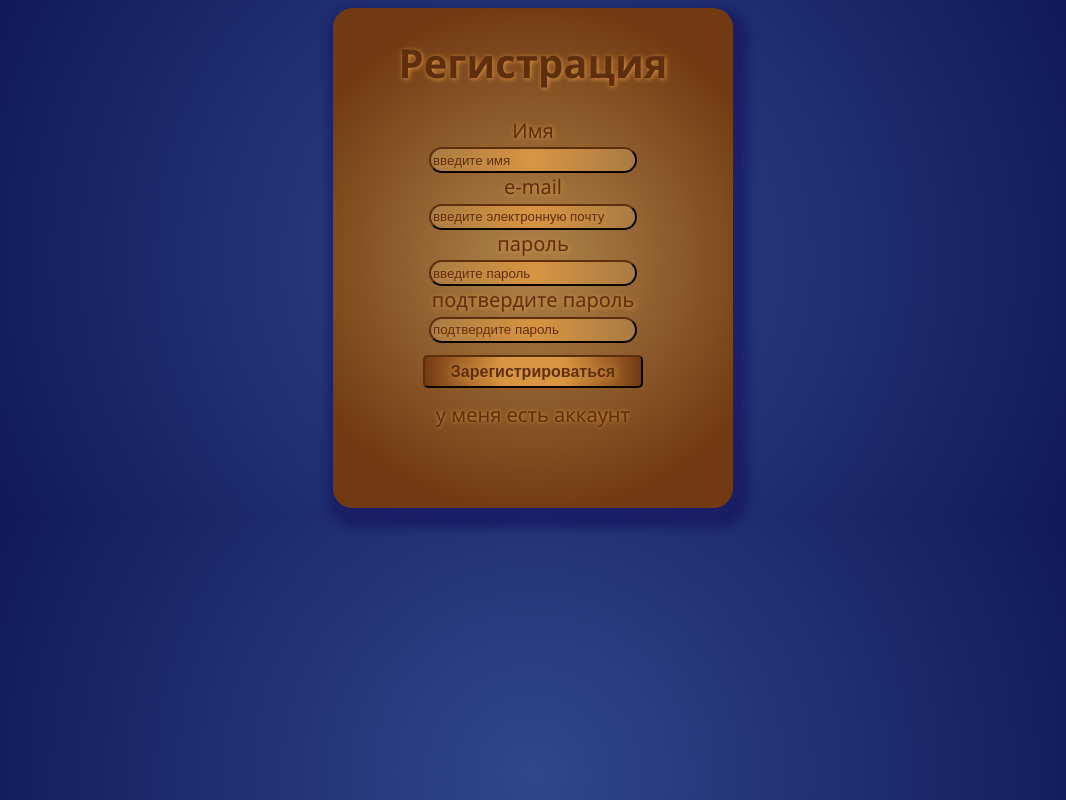
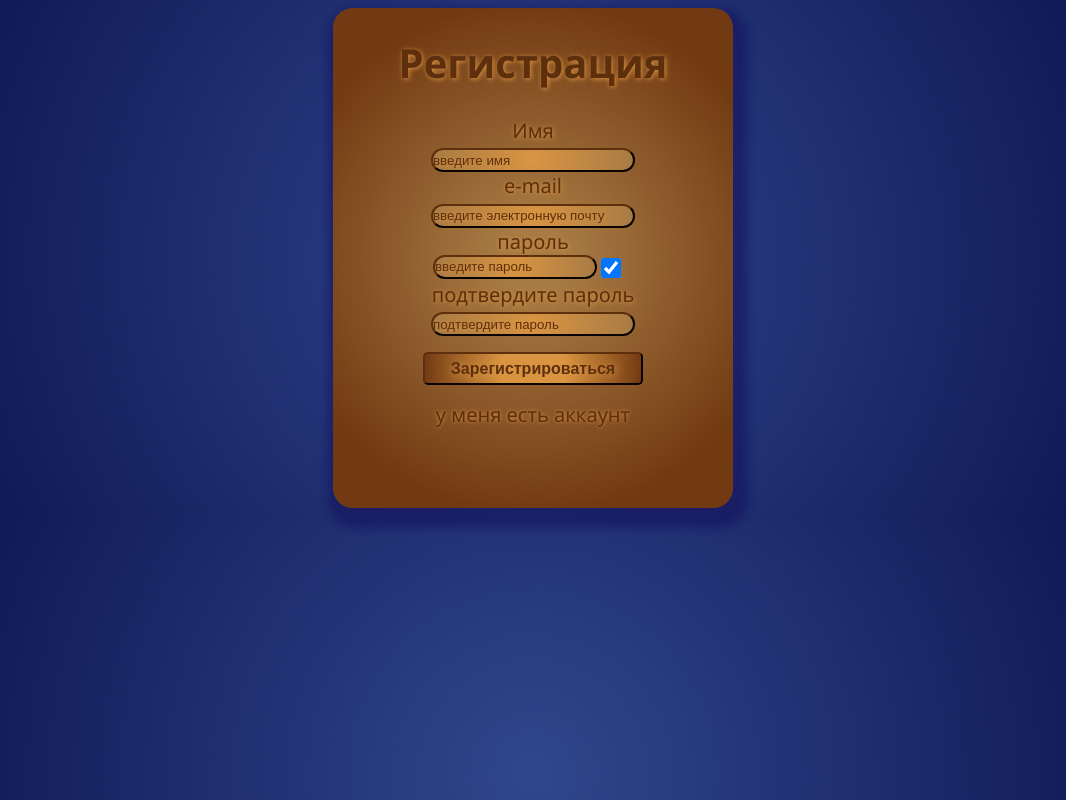
Before and after one commit to TereschenkoPavel/react-lab7, a React (Create React App) app: page /sign-up in a window 1280 px wide. Shown: the whole page, without its empty margins (107-1173 px from the left). Built offline with nearby package versions, Linux system fonts and the light colour scheme.

Commit message:
password hode checkbox added

```diff
--- a/src/css/index.css
+++ b/src/css/index.css
@@ -35,7 +35,22 @@ body .signup form label .error, body .signin form label .error, body .resetPassw
   font-size: 12pt;
   margin: 0;
 }
+body .signup form label div, body .signin form label div, body .resetPassword form label div {
+  display: flex;
+  flex-direction: row;
+  justify-self: center;
+  width: 200px;
+}
+body .signup form label div input, body .signin form label div input, body .resetPassword form label div input {
+  width: 80%;
+  display: inline-block;
+}
+body .signup form label div .hideCheck, body .signup form label div input:checked, body .signin form label div .hideCheck, body .signin form label div input:checked, body .resetPassword form label div .hideCheck, body .resetPassword form label div input:checked {
+  display: inline-block;
+  width: 20px;
+}
 body .signup form label input, body .signin form label input, body .resetPassword form label input {
+  padding: 0;
   font-weight: normal;
   width: 50%;
   height: 15pt;
--- a/src/css/index.scss
+++ b/src/css/index.scss
@@ -33,7 +33,22 @@ font-family:'Segoe UI', Tahoma, Verdana, sans-serif;
                     font-size: 12pt;
                     margin: 0;
                 }
+                div{
+                    display: flex;
+                    flex-direction: row;
+                    justify-self: center;
+                    width: 200px;
+                    input{
+                        width: 80%;
+                        display: inline-block;
+                    }
+                    .hideCheck, input:checked{
+                        display: inline-block;
+                        width: 20px;
+                    }
+                }
                 input{
+                    padding: 0;
                     font-weight:normal;
                     width: 50%;
                     height: 15pt;
--- a/src/routes/signin.tsx
+++ b/src/routes/signin.tsx
@@ -7,6 +7,8 @@ export default function Signin(){
 
   const [email,setEmail]:[string,React.Dispatch<React.SetStateAction<string>>] = useState("");
   const [password,setPassword]:[string,React.Dispatch<React.SetStateAction<string>>] = useState("");
+
+  const [hidePass, setHidePass]:[boolean,React.Dispatch<React.SetStateAction<boolean>>] = useState(true);
 
   const [emailError,setEmailError]:[string,React.Dispatch<React.SetStateAction<string>>] = useState("");
   const [passwordError,setPasswordError]:[string,React.Dispatch<React.SetStateAction<string>>] = useState("");
@@ -69,7 +71,10 @@ export default function Signin(){
         </label>
         <label>
           пароль <br />
-          <input type="password" class={passwordError !='' ? 'invalid' : ''} name="password" value ={password} onChange = {handleInput} placeholder="введите пароль" onBlur = {passwordValidate}/>
+          <div>
+          <input type={hidePass?"password":"text"} class={passwordError !='' ? 'invalid' : ''} name="password" value ={password} onChange = {handleInput} placeholder="введите пароль" onBlur = {passwordValidate}/>
+          <input type="checkbox" class="hideCheck"  checked={hidePass} onChange={() => {setHidePass(!hidePass)}}/>
+          </div>
           <div class = "error" visible = {passwordError !=''} >{passwordError}</div>
         </label>
         <button type="submit">Войти</button>
--- a/src/routes/signup.tsx
+++ b/src/routes/signup.tsx
@@ -9,13 +9,16 @@ export default function Signup(){
   const [password,setPassword]:[string,React.Dispatch<React.SetStateAction<string>>] = useState("");
   const [passwordVerif,setPasswordVerif]:[string,React.Dispatch<React.SetStateAction<string>>] = useState("");
 
+  const [hidePass, setHidePass]:[boolean,React.Dispatch<React.SetStateAction<boolean>>] = useState(true);
+
+
   const [nameError,setNameError]:[string,React.Dispatch<React.SetStateAction<string>>] = useState("");
   const [emailError,setEmailError]:[string,React.Dispatch<React.SetStateAction<string>>] = useState("");
   const [passwordError,setPasswordError]:[string,React.Dispatch<React.SetStateAction<string>>] = useState("");
   const [passwordVerifError,setPasswordVerifError]:[string,React.Dispatch<React.SetStateAction<string>>] = useState("");
 
   const handleInput = (event) =>{
-    const {type,name,value} = event.target;
+    const {name,value} = event.target;
     switch (name){
       case 'name':{
         setName(value); break;}
@@ -55,7 +58,7 @@ export default function Signup(){
   }
   const passwordValidate = () =>{
     if(password == '') {setPasswordError('поле обязательно!'); return;}
-    if(password.length < 8){setPasswordError('минимальная длина паролья 8 символов!'); return;}
+    if(password.length < 8){setPasswordError('минимальная длина пароля 8 символов!'); return;}
     if(!(/[A-ZА-Я]/.test(password)&&
         /[a-zа-я]/.test(password)&&
         /[0-9]/.test(password)))
@@ -80,12 +83,15 @@ export default function Signup(){
         </label>
         <label>
           e-mail <br />
-          <input type="email" class={emailError !='' ? 'invalid' : ''} name="email" value = {email} onChange = {handleInput} placeholder ="введите электронную почту" onBlur={emailValidate}/>
+            <input type="email" class={emailError !='' ? 'invalid' : ''} name="email" value = {email} onChange = {handleInput} placeholder ="введите электронную почту" onBlur={emailValidate}/>
           <div class = "error" visible = {emailError !=''} >{emailError}</div>
         </label>
         <label>
           пароль <br />
-          <input type="password" class={passwordError !='' ? 'invalid' : ''} name="password" value ={password} onChange = {handleInput} placeholder="введите пароль" onBlur = {passwordValidate}/>
+          <div>
+          <input type={hidePass?"password":"text"} class={passwordError !='' ? 'invalid' : ''} name="password" value ={password} onChange = {handleInput} placeholder="введите пароль" onBlur = {passwordValidate}/>
+          <input type="checkbox" class="hideCheck"  checked={hidePass} onChange={() => {setHidePass(!hidePass)}}/>
+          </div>
           <div class = "error" visible = {passwordError !=''} >{passwordError}</div>
         </label>
         <label>
```
Also changed, not shown: 1 other file (tests, documents, lock files or other folders).
